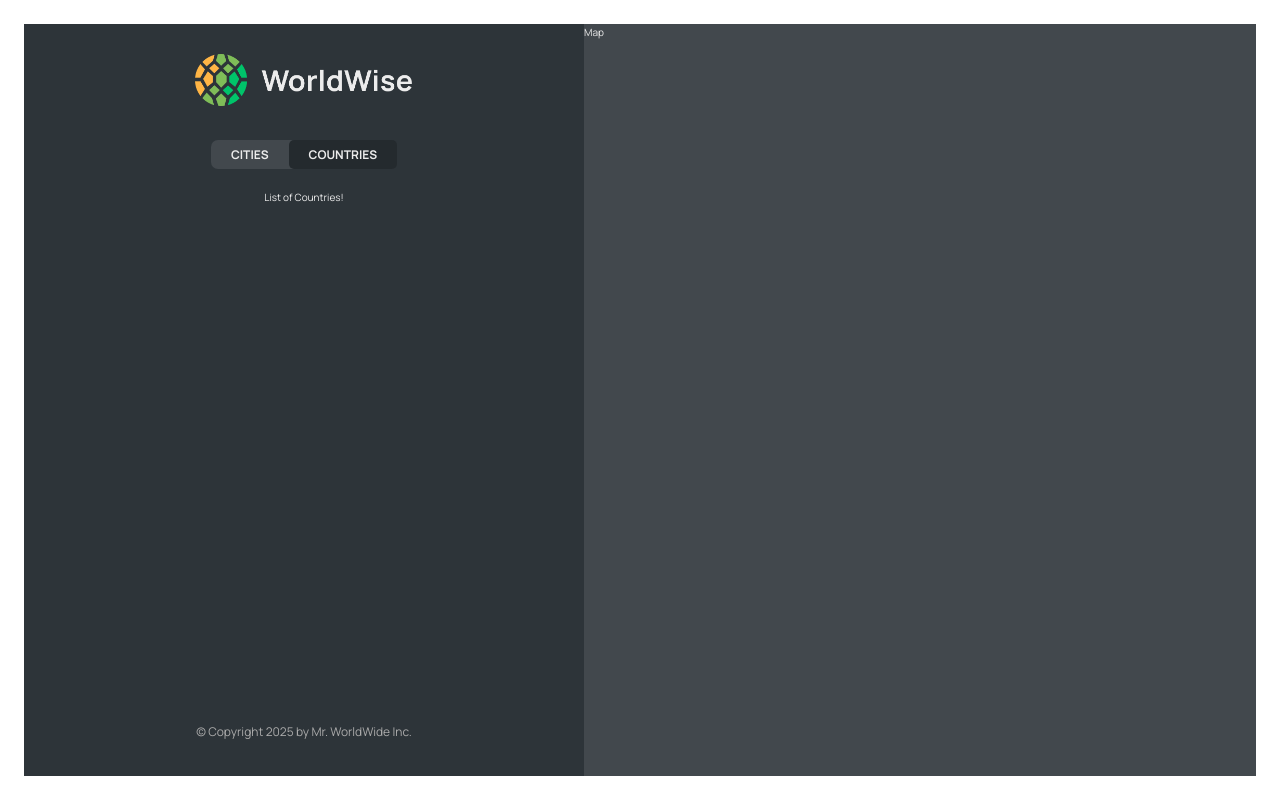
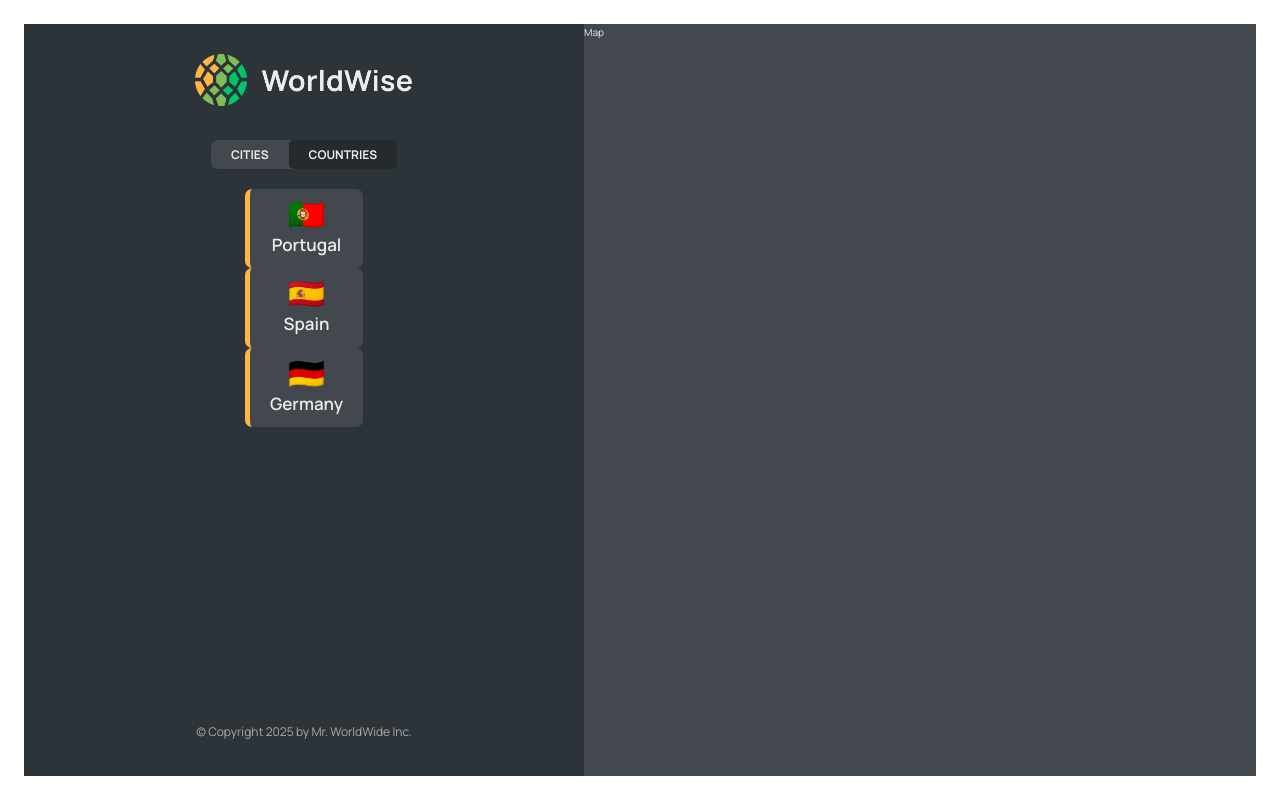
Before and after one commit to mkelly115/worldwise, a React (Vite) app: page /app/countries in a window 1280 px wide. Built offline with nearby package versions, Linux system fonts and the light colour scheme; data requests are answered from the project's data file.

Commit message:
updated countriesList for display - working on emoji fix

```diff
--- a/package.json
+++ b/package.json
@@ -8,7 +8,7 @@
     "build": "vite build",
     "lint": "eslint . --ext js,jsx --report-unused-disable-directives --max-warnings 0",
     "preview": "vite preview",
-    "server": "json-server --watch data/cities.json  --middlewares cors.js --port 8000"
+    "server": "json-server --watch data/cities.json cors.js --port 8000"
   },
   "dependencies": {
     "json-server": "^1.0.0-beta.3",
--- a/src/App.jsx
+++ b/src/App.jsx
@@ -7,6 +7,7 @@ import AppLayout from "./pages/AppLayout";
 import Login from "./pages/Login";
 import CityList from "./components/CityList";
 import { useEffect, useState } from "react";
+import CountryList from "./components/CountriesList";
 
 const URL = "http://localhost:8000/";
 
@@ -42,7 +43,7 @@ export default function App() {
         <Route path='app' element={<AppLayout />}>
           <Route index element={<CityList cities={cities} isLoading={isLoading}/>} />
           <Route path='cities' element={<CityList  cities={cities} isLoading={isLoading} />} />
-          <Route path='countries' element={<p>List of Countries!</p>} />
+          <Route path='countries' element={<CountryList isLoading={isLoading} cities={cities} />} />
           <Route path='form' element={<p>Form Placeholder</p>} />
         </Route>
         <Route path='*' element={<PageNotFound />} />
--- /dev/null
+++ b/src/components/CountriesList.jsx
@@ -0,0 +1,29 @@
+import styles from "./CityList.module.css";
+import Spinner from "./Spinner";
+import Message from "./Message";
+import CountryItem from "./CountryItem";
+
+export default function CountryList({ cities, isLoading }) {
+  if (isLoading) return <Spinner />;
+
+  if (!cities.length)
+    return (
+      <Message
+        message={"Add your first city by clicking on a city on the map!"}
+      />
+    );
+
+  const countries = cities.reduce((arr, city) => {
+    if (!arr.map((el) => el.country).includes(city.country))
+      return [...arr, { country: city.country, emoji: city.emoji }];
+    else return arr;
+  }, []);
+
+  return (
+    <ul className={styles.CountryList}>
+      {countries.map((country) => (
+        <CountryItem country={country} key={country} />
+      ))}
+    </ul>
+  );
+}
--- a/src/index.css
+++ b/src/index.css
@@ -68,6 +68,10 @@ input:focus {
   border-radius: 5px;
 }
 
+.emoji {
+  font-family: "Apple Color Emoji", "Segoe UI Emoji", "Noto Color Emoji", sans-serif;
+}
+
 /*
 "importCSSModule": {
     "prefix": "csm",
```
